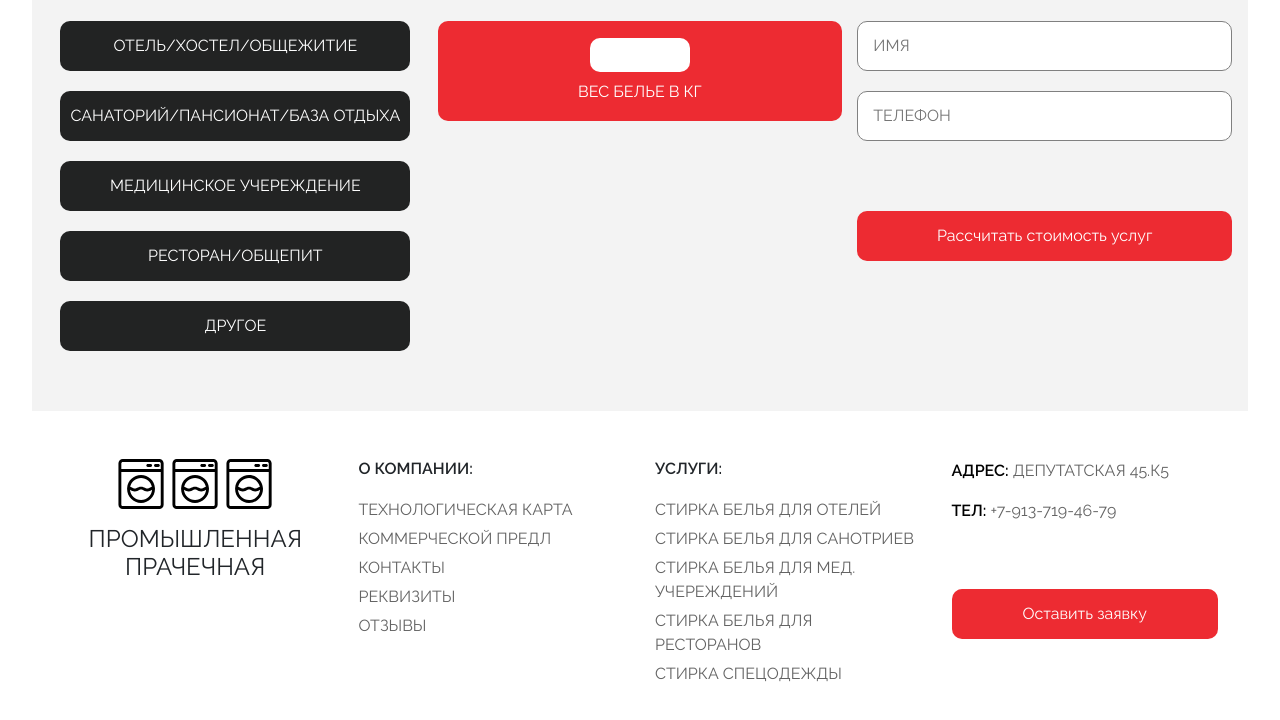
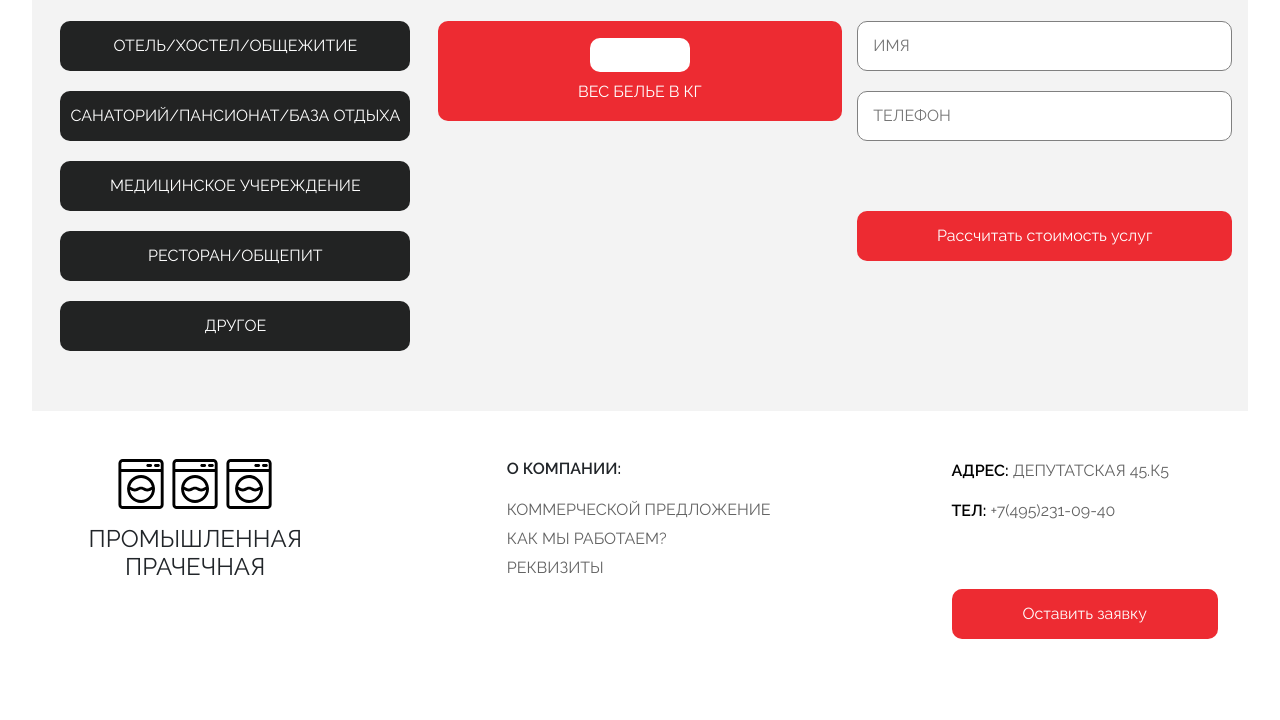
Before and after one commit to whytdan/laundry-app, a plain HTML site: page index.html in a window 1280 px wide. Shown: the part 2459-3179 px from the top of the page. After the commit the page ends 3146 px from the top, so only its background shows below. Drawn offline with nearby package versions, Linux system fonts and the light colour scheme; files whose address does not match are found by name.

Commit message:
Change footer, add requisites download doc link

```diff
--- a/index.html
+++ b/index.html
@@ -106,7 +106,7 @@
 
 				<div>
 					<h4>Почта: <a href="mailto:prompra@yandex.ru">prompra@yandex.ru</a></h4>
-					<h4>Телефон: <a href="tel:+7(495)231-09-40">+7(495)231-09-40</a></h4>
+					<h4>Телефон: <a href="tel:+74952310940">+7(495)231-09-40</a></h4>
 					<p class="text-secondary">(Все ссылки кликабельны)</p>
 				</div>
 			</div>
@@ -198,9 +198,9 @@
 					необходимости), складывают и упаковывают, после чего оно отправляется обратно к Вам.
 				</p>
 			</div>
-		</section>
+		</section> -->
 
-		<h2>Наши партнеры</h2>
+		<!-- <h2>Наши партнеры</h2>
 
 		<section class="section__partners row">
 			<div class="section__partners_item col-12 col-lg-4">
@@ -278,7 +278,7 @@
 					</li>
 				</ul>
 
-				<div class="section__service_price_input mx-auto d-flex flex-column justify-content-center col-12 col-xl-4">
+				<div class="section__service_price_input mx-auto d-flex flex-column justify-content-center col-11 col-xl-4">
 					<input name="weight" type="text">
 					<p class="mt-2 mb-0 text-white">Вес белье в кг</p>
 				</div>
@@ -294,7 +294,7 @@
 
 
 	<footer class="w-100 py-5 d-flex justify-content-between" id="footer">
-		<div class="row container mx-auto">
+		<div class="row container mx-auto justify-content-md-between">
 
 			<div class="col-12 col-sm-6 col-md-3 d-flex flex-column align-items-left align-items-sm-center">
 				<div>
@@ -310,15 +310,27 @@
 			<div class="col-12 col-sm-6 col-md-3">
 				<h6>О компании:</h6>
 				<ul>
-					<li>Технологическая карта</li>
-					<li>Коммерческой предл</li>
-					<li>Контакты</li>
-					<li>Реквизиты</li>
-					<li>Отзывы</li>
+					<li>
+						<a href="#where_to_start">
+							Коммерческой предложение
+						</a>
+					</li>
+
+					<li>
+						<a href="#how_we_work">
+							Как мы работаем?
+						</a>
+					</li>
+
+					<li>
+						<a href="./assets/docs/CARD_IP.doc" download="Карточка_ИП.doc">
+							Реквизиты
+						</a>
+					</li>
 				</ul>
 			</div>
 
-			<div class="col-12 col-sm-6 col-md-3">
+			<!-- <div class="col-12 col-sm-6 col-md-3">
 				<h6>Услуги:</h6>
 				<ul>
 					<li>Стирка белья для отелей</li>
@@ -327,11 +339,13 @@
 					<li>Стирка белья для ресторанов</li>
 					<li>Стирка спецодежды</li>
 				</ul>
-			</div>
+			</div> -->
 
 			<div class="col-12 col-sm-6 col-md-3">
 				<p> <span style="color: #000; font-weight: 600;">Адрес:</span> Депутатская 45.К5</p>
-				<p><span style="color: #000; font-weight: 600;">Тел:</span> +7-913-719-46-79</p>
+				<p><span style="color: #000; font-weight: 600;">Тел:</span>
+					<a href="tel:+74952310940">+7(495)231-09-40</a>
+				</p>
 
 				<button>
 					Оставить заявку
--- a/styles/styles.scss
+++ b/styles/styles.scss
@@ -173,6 +173,7 @@ nav{
 		}
 	}
 	button{
+		cursor: pointer;
 		width: 550px;
 		height: 50px;
 		margin-top: 100px;
@@ -602,7 +603,7 @@ footer{
 	h4{
 		font-weight: 300;
 		text-align: center;
-		@media screen and (max-width: 450px){
+		@media screen and (max-width: 576px){
 			text-align: left;
 			margin-bottom: 30px;
 		}
@@ -625,6 +626,15 @@ footer{
 		}
 	}
 
+	a{
+		text-decoration: none;
+		color: #636363;
+		&:hover{
+			text-decoration: none;
+			color: var(--secondary);
+		}
+	}
+
 	button{
 		width: 100%;
 		height: 50px;
```
Also changed, not shown: styles/styles.css, 2 other files.
